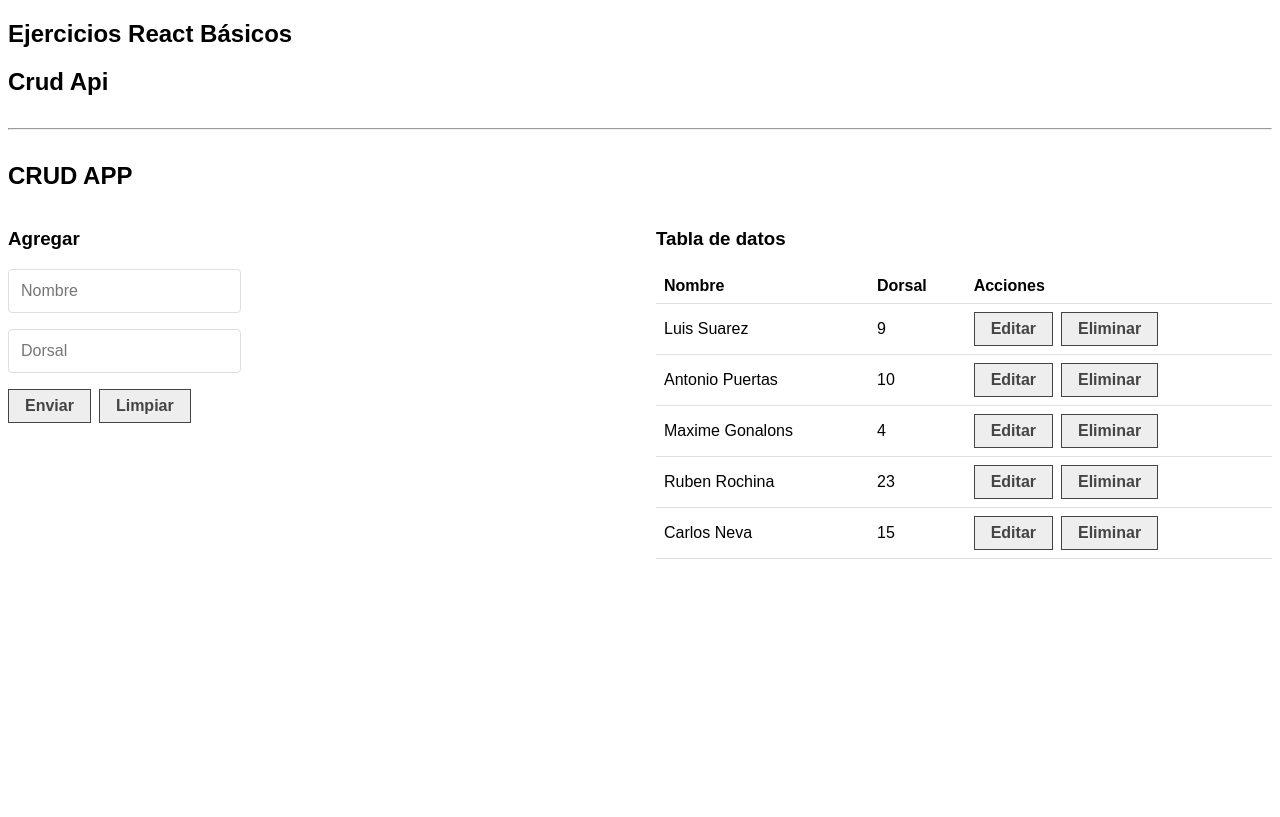
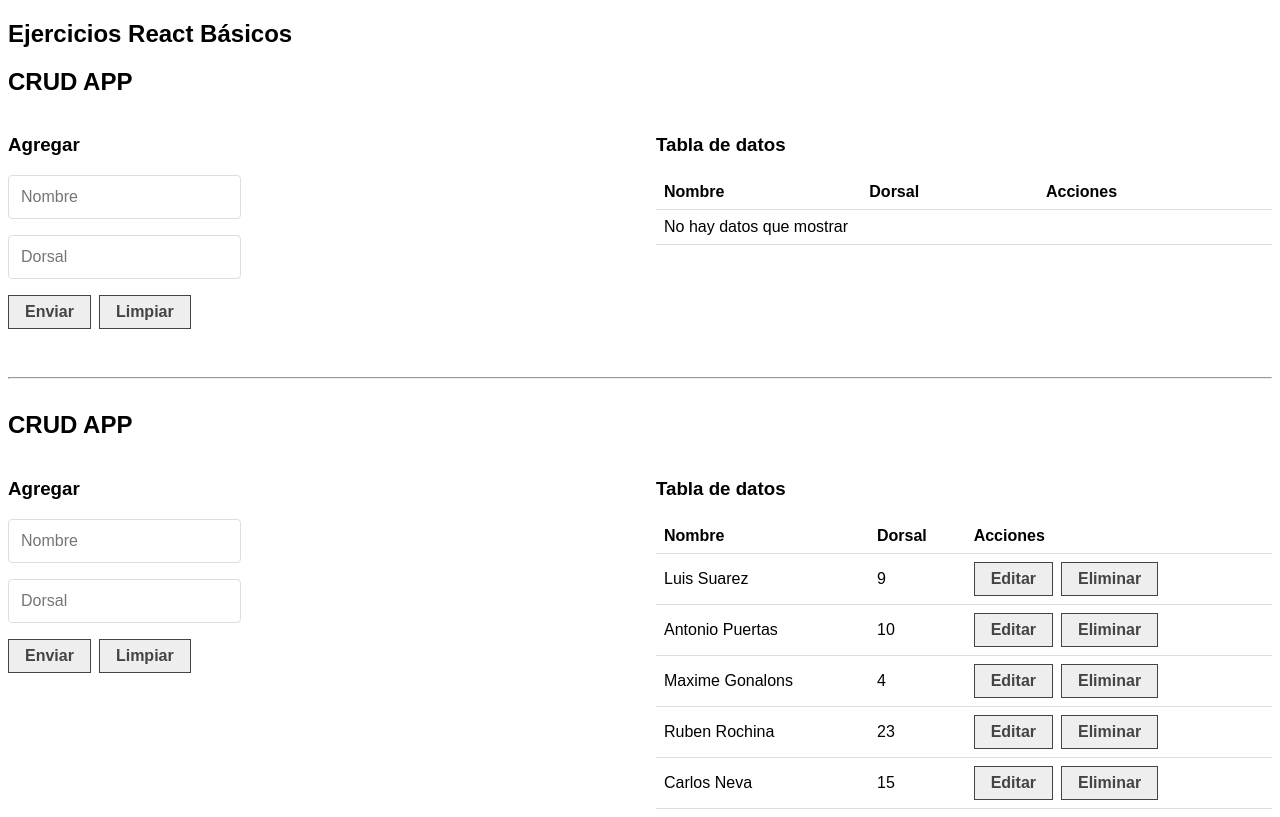
Before and after one commit to CarlosGiil97/Ejercicios-B-sicos-React, a React (Create React App) app: page / in a window 1280 px wide. Built offline with nearby package versions, Linux system fonts and the light colour scheme.

Commit message:
Opciones del helper que hará las peticiones realizadas

```diff
--- a/src/components/CrudApi.js
+++ b/src/components/CrudApi.js
@@ -1,11 +1,61 @@
-import React from 'react'
+//he usado el atajo rafce para crear automaticamente el import y el const CrudApi
+import React,{useState} from 'react';
+import CrudForm from './CrudForm';
+import CrudTable from './CrudTable';
+
+
+
 
 const CrudApi = () => {
+    const [db, setDb] = useState([]);
+    const [dataToEdit, setDataToEdit] = useState(null);
+
+        //funcion que se encargará de insertar nueva info en la BD
+    const createData = (data) => {
+            //manera de generar un ID para el componente único
+            data.id = Date.now();
+            setDb([...db,data]);
+
+    }
+//funcion que va a actualizar la info de la BD
+const updateData = (data) => {
+    let newData = db.map(el => el.id === data.id ? data : el);
+    setDb(newData);
+}
+
+//funcion que va a eliminar info de la BD
+const deleteData = (id) => {
+    let isDelete = window.confirm (`¿Estas seguro de eliminar el registro con el id '${id}'?`)
+    console.log(isDelete);
+
+    if(isDelete){
+        console.log('DB ANTIGUA:')
+        console.log(db);
+        let newData = db.filter((el) => el.id !== id);
+        setDb(newData);
+        console.log('DB NUEVA:')
+        console.log(db);
+    }
+}
     return (
-        <div>
-            <h2>Crud Api</h2>
-        </div>
+        <>
+            <h2>CRUD APP</h2>
+            <article className="grid-1-2">
+            <CrudForm
+            createData={createData}
+            updateData={updateData}
+            dataToEdit={dataToEdit}
+            setDataToEdit={setDataToEdit}/>
+
+            <CrudTable
+            data={db}
+            setDataToEdit={setDataToEdit}
+            deleteData={deleteData}
+            />
+            </article>
+
+        </>
     )
 }
 
-export default CrudApi
+export default CrudApi;
```
Also changed, not shown: src/helpers/helpHttp.js (added, +37 -0 lines).
